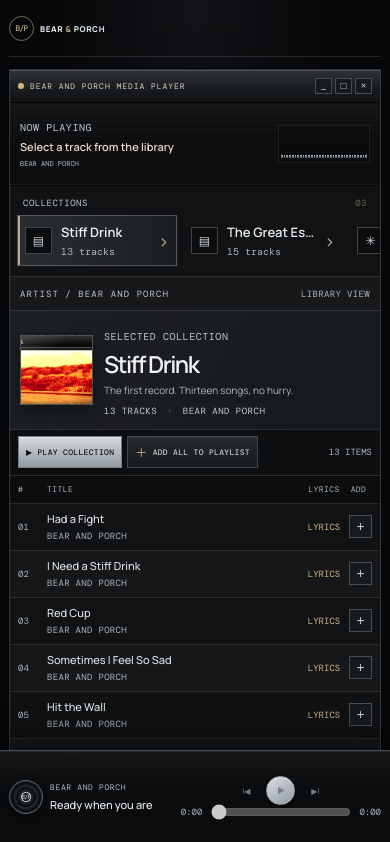
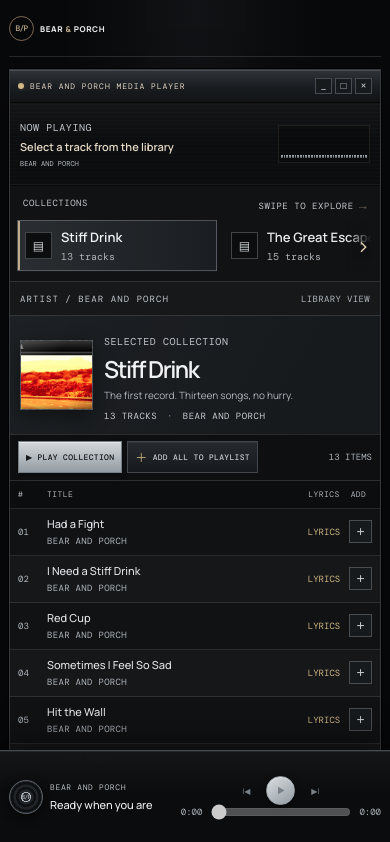
Before and after one commit to firstdivision/bear-and-porch, a React (Vite) app: page / in a window 390 px wide. Shown: the top 842 px of the page. Built offline with nearby package versions, Linux system fonts and the light colour scheme.

Commit message:
Improve mobile collection browsing
Signal horizontal scrolling with a swipe cue and edge affordance, and remove redundant arrows from individual collection cards.

Co-authored-by: Copilot <223556219+Copilot@users.noreply.github.com>

```diff
--- a/src/App.tsx
+++ b/src/App.tsx
@@ -293,7 +293,12 @@ function App() {
               <span className="artist-avatar" aria-hidden="true">B<span>&</span>P</span>
               <span className="artist-copy"><strong>Bear and Porch</strong><small>3 collections</small></span>
             </button>
-            <div className="collection-heading"><span>COLLECTIONS</span><span>03</span></div>
+            <div className="collection-heading">
+              <span>COLLECTIONS</span>
+              <span className="collection-count">03</span>
+              <span className="collection-swipe-hint" aria-hidden="true">SWIPE TO EXPLORE <span>→</span></span>
+            </div>
+            <div className="collection-rail">
               <nav className="collection-nav" aria-label="Bear and Porch collections">
                 {collections.map((collection, index) => (
                   <button
@@ -305,10 +310,10 @@ function App() {
                   >
                     <span className="collection-glyph" aria-hidden="true">{index === 2 ? '✳' : '▤'}</span>
                     <span className="collection-copy"><strong>{collection.title}</strong><small>{String(collection.tracks.length).padStart(2, '0')} tracks</small></span>
-                  <span className="collection-arrow" aria-hidden="true">›</span>
                   </button>
                 ))}
               </nav>
+            </div>
             <div className="library-footer">
               <span className="tiny-led" />
               <span>LOCAL COLLECTION</span>
--- a/src/winamp.css
+++ b/src/winamp.css
@@ -484,11 +484,6 @@ a {
   font-size: 7px;
 }
 
-.collection-arrow {
-  color: var(--tan);
-  font-size: 18px;
-}
-
 .collection-heading {
   display: flex;
   justify-content: space-between;
@@ -500,6 +495,14 @@ a {
 
 .collection-heading span:last-child {
   color: #70614e;
+}
+
+.collection-swipe-hint {
+  display: none;
+}
+
+.collection-rail {
+  min-width: 0;
 }
 
 .collection-nav {
@@ -546,10 +549,6 @@ a {
 
 .collection-option.is-selected .collection-copy strong {
   color: #f0e3cf;
-}
-
-.collection-arrow {
-  color: #8c7659;
 }
 
 .library-footer {
@@ -1453,10 +1452,6 @@ a {
   color: #f0f2f3;
 }
 
-.collection-arrow {
-  color: #c1ad8b;
-}
-
 .collection-meta span {
   color: #8d969d;
 }
@@ -1723,11 +1718,58 @@ a {
     padding: 11px 13px 6px;
   }
 
+  .collection-swipe-hint {
+    display: inline-flex;
+    align-items: center;
+    gap: 5px;
+    color: #c1c7cc;
+    font-family: var(--mono);
+    font-size: 9px;
+    letter-spacing: 0.06em;
+  }
+
+  .collection-heading span.collection-swipe-hint {
+    color: #c1c7cc;
+  }
+
+  .collection-swipe-hint span {
+    color: #d1b784;
+    font-size: 13px;
+  }
+
+  .collection-count {
+    display: none;
+  }
+
+  .collection-rail {
+    position: relative;
+    overflow: hidden;
+  }
+
+  .collection-rail::after {
+    position: absolute;
+    top: 0;
+    right: 0;
+    bottom: 10px;
+    display: grid;
+    width: 34px;
+    place-items: center;
+    color: #e2d1af;
+    background: linear-gradient(90deg, transparent, #101214 74%);
+    content: '›';
+    font-size: 22px;
+    pointer-events: none;
+    text-shadow: 0 1px 8px #000;
+  }
+
   .collection-nav {
     display: flex;
     gap: 6px;
     padding-bottom: 10px;
     overflow-x: auto;
+    overscroll-behavior-inline: contain;
+    scroll-padding-inline: 8px;
+    scroll-snap-type: x mandatory;
     scrollbar-width: none;
   }
 
@@ -1736,7 +1778,8 @@ a {
   }
 
   .collection-option {
-    min-width: 160px;
+    min-width: min(200px, 70vw);
+    scroll-snap-align: start;
   }
 
   .browse-panel {
```
Lines whose indentation alone changed are shown as unchanged.
